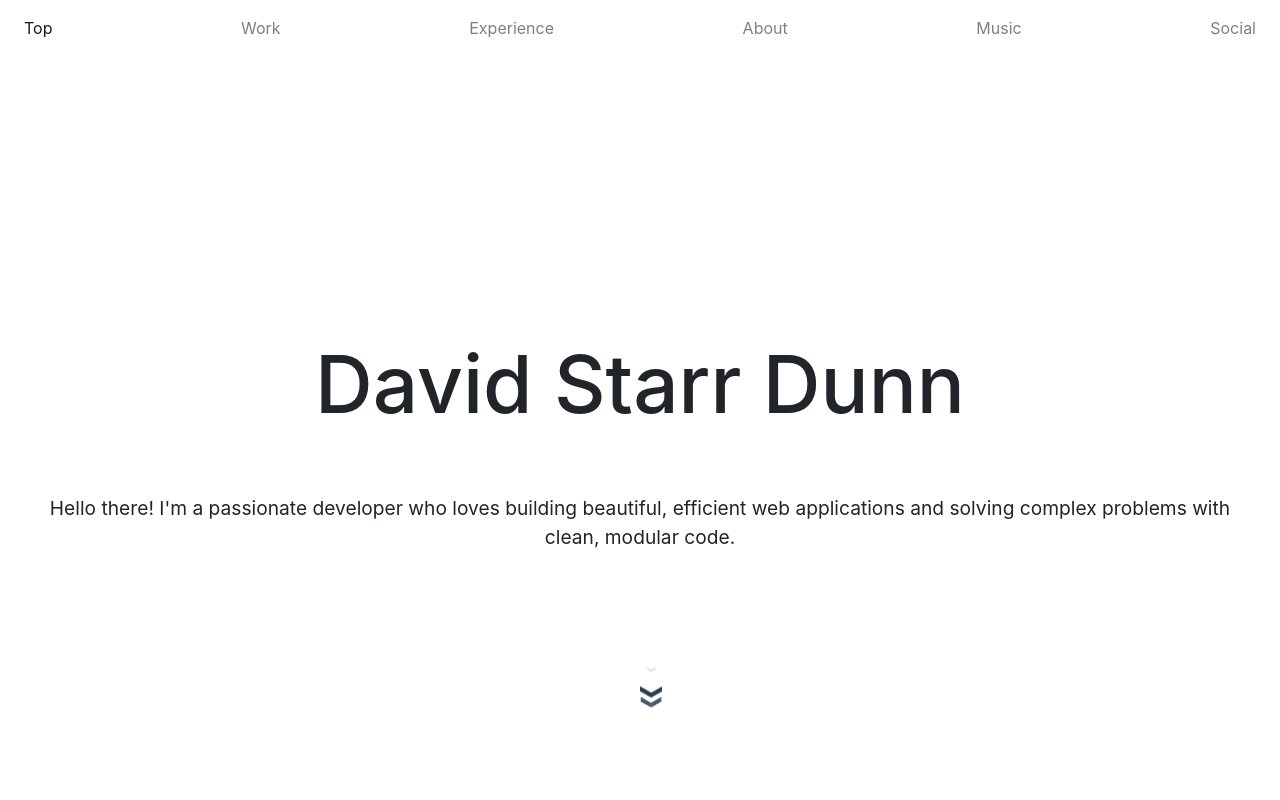
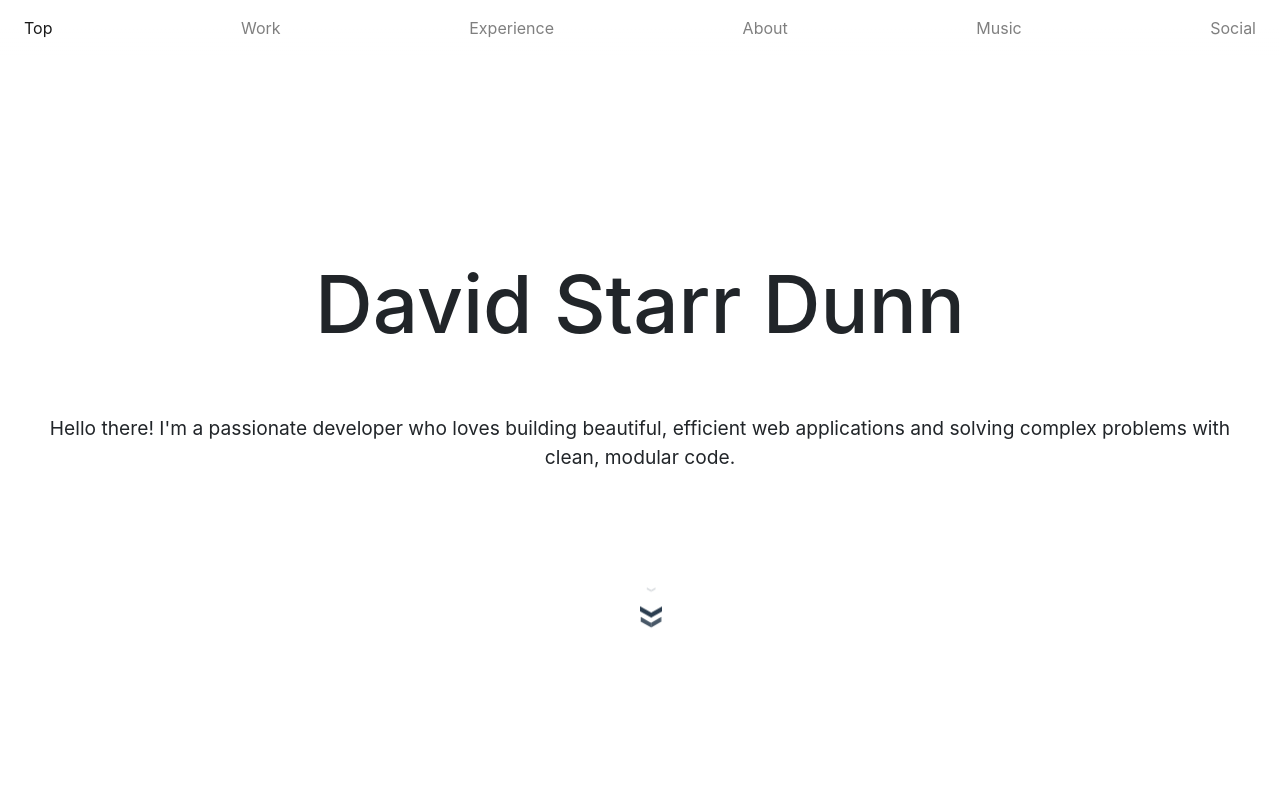
Before and after one commit to dsdunn/personal_page, a website: page index.html in a window 1280 px wide. Shown: the top 800 px of the page. Drawn offline with nearby package versions, Linux system fonts and the light colour scheme.

Commit message:
Adjust title margins

```diff
--- a/css/main.scss
+++ b/css/main.scss
@@ -25,11 +25,11 @@ section {
 
 .title {
   background: none;
-  margin-top: 5em;
+  margin-top: 10vh;
   padding-top: 5em;
 
   h1 {
-    padding: 1.6em 0 .3em 0;
+    padding: 0.6em 0 .3em 0;
     text-align: center;
     font-size: 5em;
   }
```
Also changed, not shown: css/main.css.
